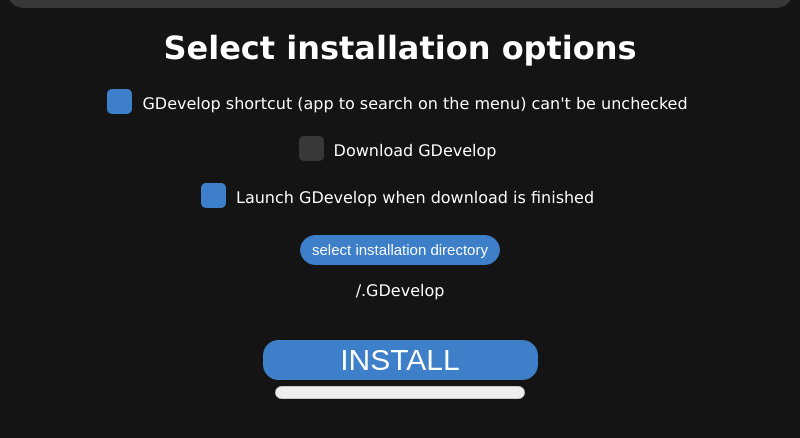
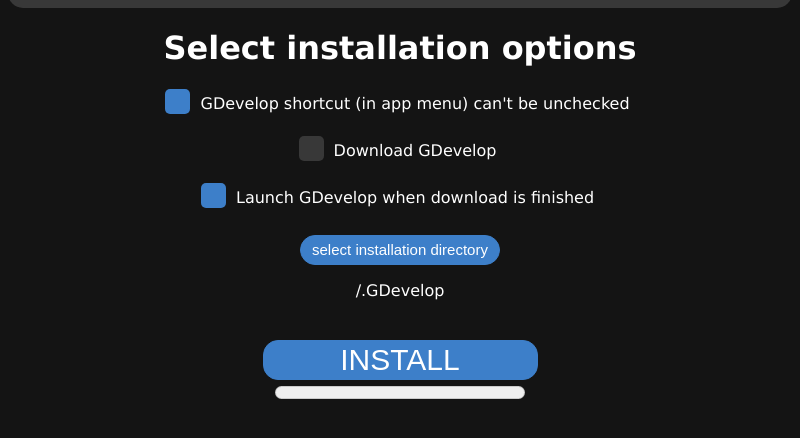
Before and after one commit to Oxey405/GDInstaller, an Electron app: page index.html in a window 800 px wide. Shown: the part 256-694 px from the top of the page. Drawn offline with Linux system fonts and the light colour scheme; no server answers.

Commit message:
Minor UI changes

```diff
--- a/index.html
+++ b/index.html
@@ -1,6 +1,6 @@
 <html>
   <head>
-    <title>GDevelop Installer</title>
+    <title>GDevelop Installer v1.0.1</title>
     <link rel="shortcut icon" href="favicon.ico" type="image/x-icon" />
     <link rel="stylesheet" href="style.css" />
   </head>
@@ -25,9 +25,7 @@
           class="checked"
           onclick="checkShortcut()"
         ></button>
-        <label class="lblname"
-          >GDevelop shortcut (app to search on the menu) can't be
-          unchecked</label
+        <label class="lblname">GDevelop shortcut (in app menu) can't be unchecked</label
         >
       </span>
       <br />
--- a/package.json
+++ b/package.json
@@ -8,7 +8,8 @@
   },
   "scripts": {
     "test": "electron .",
-    "dist:linux": "electron-builder --linux --publish onTagOrDraft"
+    "dist:linux:publish": "electron-builder --linux --publish always",
+    "dist:linux": "electron-builder --linux"
   },
   "author": "oxey405",
   "license": "GPL-3.0-or-later",
```
